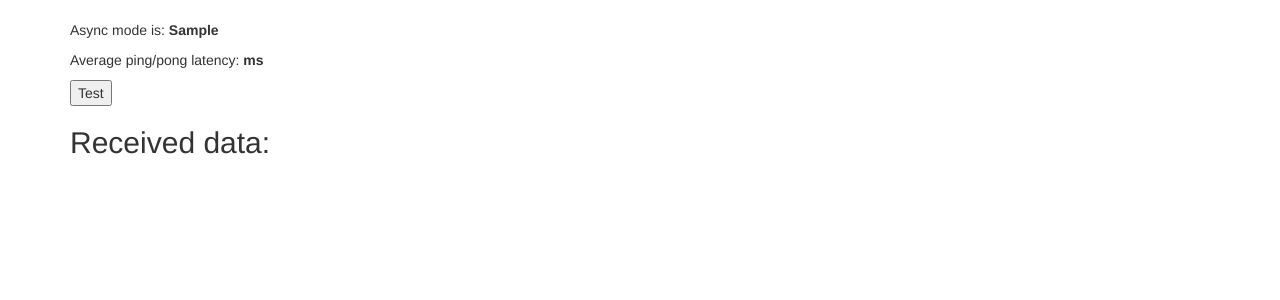
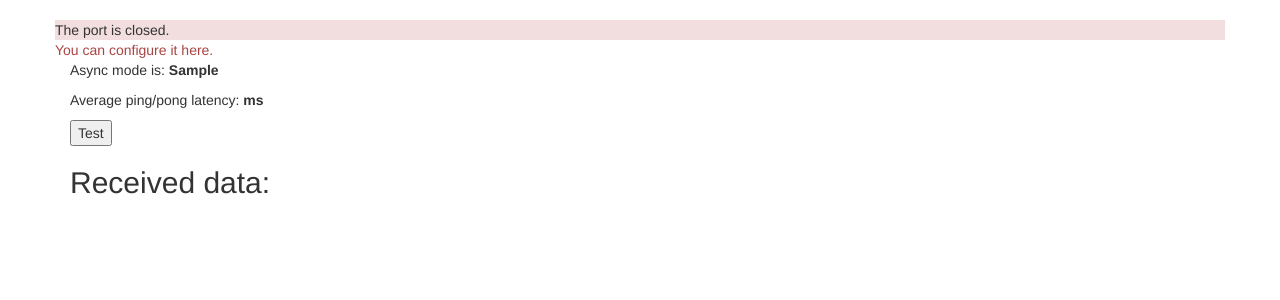
Before and after one commit to synqs/ArduinoThermoControlWeb, a Flask app: template app/templates/index.html in a window 1280 px wide. Shown: the part 52-352 px from the top of the page. Run offline with Flask 2, Linux system fonts and the light colour scheme; the template is opened without the code that fills it: most values are stand-ins (such as "Sample title", 1, 10 or a date in 2020); some libraries are stand-ins or nearby versions.

Commit message:
Start the connection within config
I can start the serial conneciton and also the socket. Now plenty of clean up is left.

```diff
--- a/app/routes.py
+++ b/app/routes.py
@@ -23,7 +23,9 @@ def index():
     '''
     The main function for rendering the principal site.
     '''
-    return render_template('index.html', async_mode=socketio.async_mode)
+    global ser;
+    is_open = ser.is_open;
+    return render_template('index.html', async_mode=socketio.async_mode, is_open = is_open)
 
 @app.route('/config', methods=['GET', 'POST'])
 def config():
@@ -58,11 +60,15 @@ def config():
         flash('Closed the serial connection')
         return redirect(url_for('config'))
     if cform.validate_on_submit():
-        ser = serial.Serial(app.config['SERIAL_PORT'], 9600, timeout = 1)
-        is_open = ser.is_open;
-        flash('Opened the serial connection')
-        return redirect(url_for('config'))
-
+        try:
+            ser = serial.Serial(app.config['SERIAL_PORT'], 9600, timeout = 1)
+            is_open = ser.is_open;
+            flash('Opened the serial connection')
+            socketio.emit('connect', namespace='/test')
+            return redirect(url_for('config'))
+        except Exception as e:
+             flash('{}'.format(e), 'error')
+             return redirect(url_for('config'))
     return render_template('config.html', port = port, form=uform,
         is_open= is_open, dform = dform, cform = cform)
 
@@ -135,7 +141,6 @@ def test_connect():
     global thread
     global ser
     if not ser.is_open:
-        emit('redirect', {'url': url_for('config')})
         flash('Open the serial port first', 'error')
         return
     with thread_lock:
--- a/app/templates/config.html
+++ b/app/templates/config.html
@@ -2,8 +2,6 @@
 {% import 'bootstrap/wtf.html' as wtf %}
 
 {% block app_content %}
-<div>
-</div>
 <div class="row">
   {% if is_open %}
     <div class="p-3 mb-2 bg-success text-white">The port is open </div>
--- a/app/templates/index.html
+++ b/app/templates/index.html
@@ -1,6 +1,14 @@
 {% extends "base.html" %}
 {% import 'bootstrap/wtf.html' as wtf %}
 {% block app_content %}
+<div class="row">
+  {% if is_open %}
+    <div class="p-3 mb-2 bg-success text-white">The port is open.</div>
+  {% else %}
+      <div class="p-3 mb-2 bg-danger text-white">The port is closed.</div>
+      <a href="{{ url_for('config') }}" class="text-danger">You can configure it here.</a>
+  {% endif %}
+</div>
 <p>Async mode is: <b>{{ async_mode }}</b></p>
 <p>Average ping/pong latency: <b><span id="ping-pong"></span>ms</b></p>
 <form id="emit" method="POST" action='#'>
@@ -27,10 +35,6 @@
         // server is established.
         socket.on('connect', function() {
             socket.emit('my_event', {data: 'I\'m connected!'});
-        });
-        // Event handler for direction
-        socket.on('redirect', function (data) {
-            window.location = data.url;
         });
         // Event handler for server sent data.
         // The callback function is invoked whenever the server emits data
```
